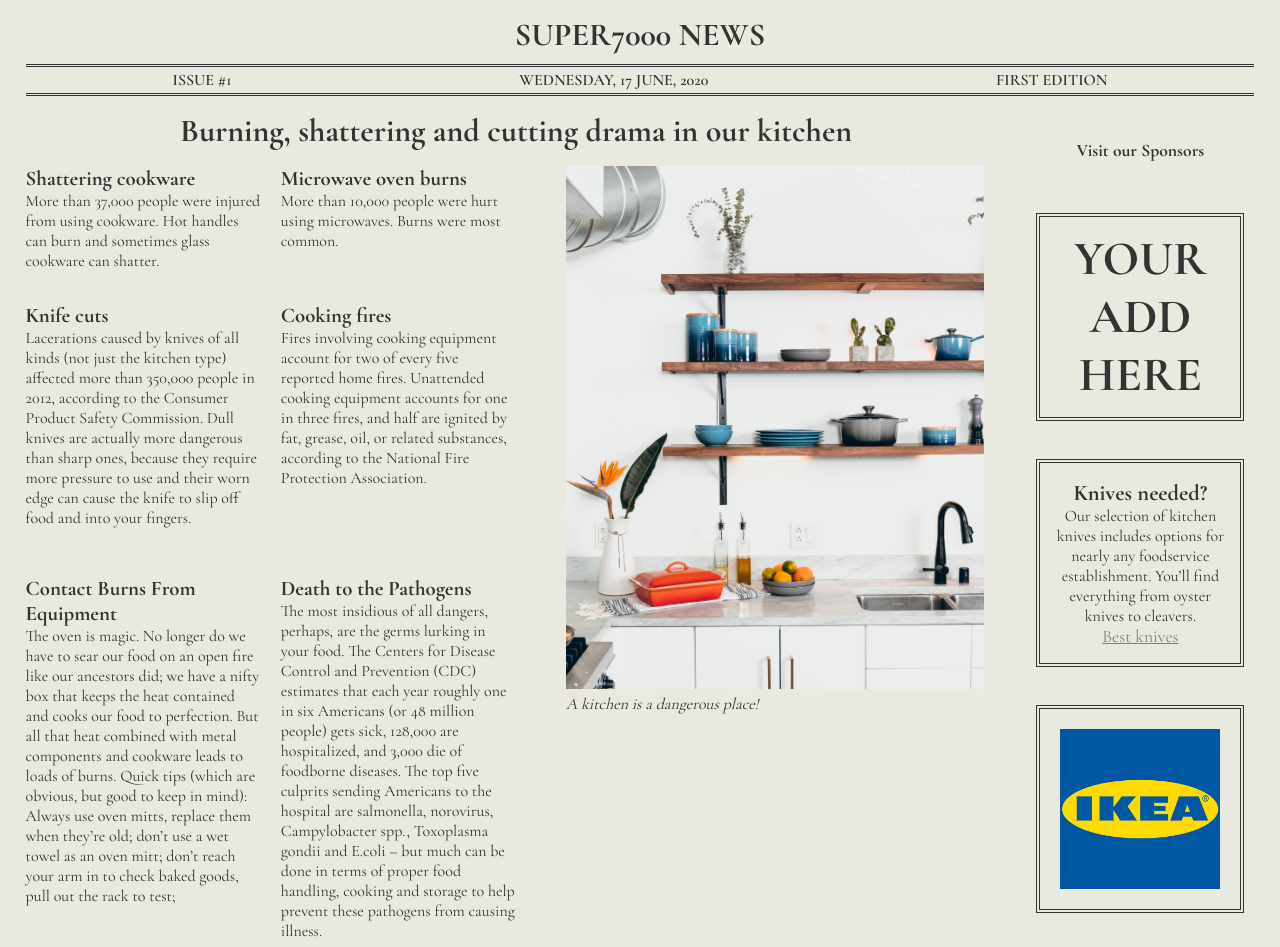
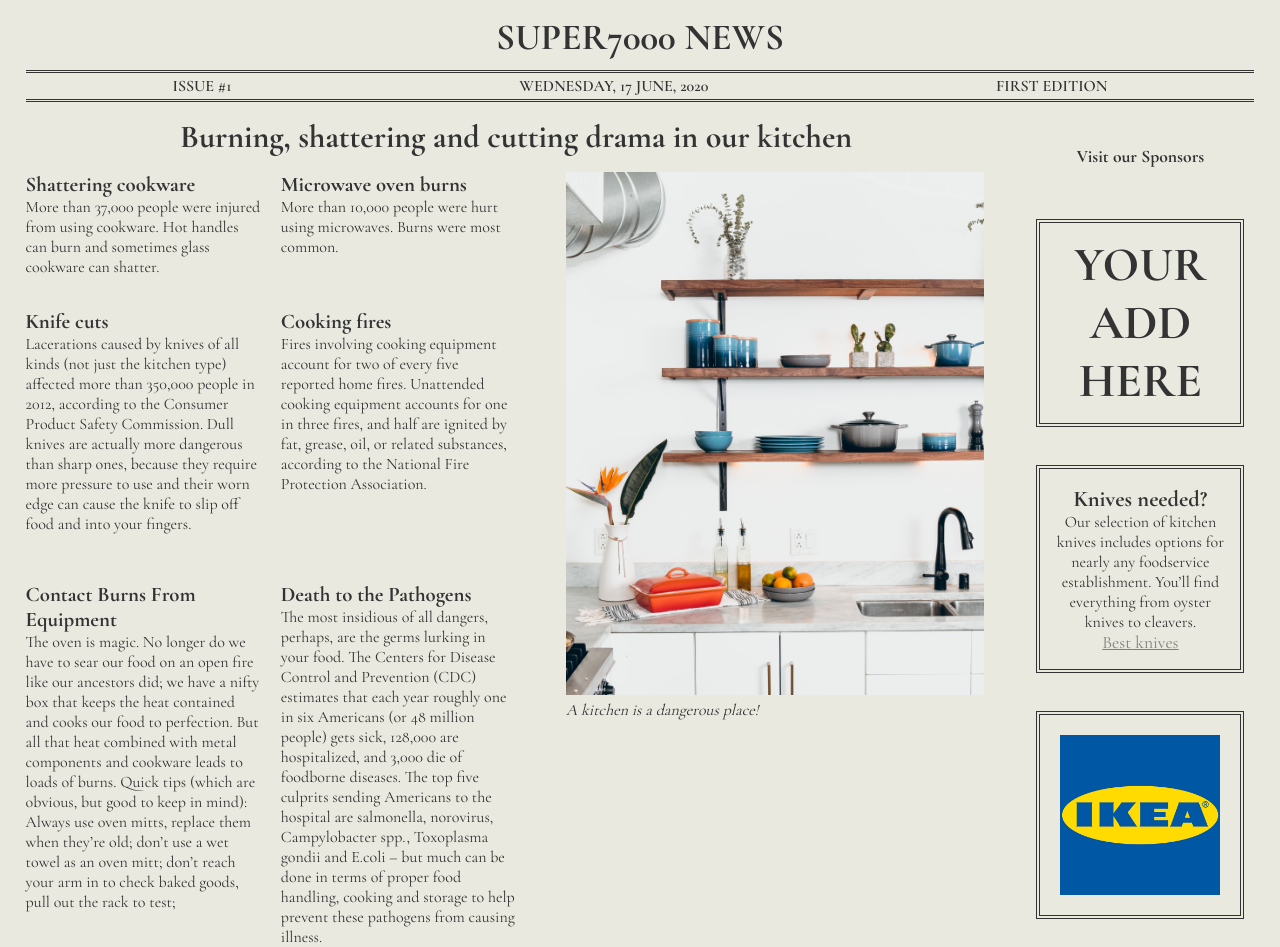
Before and after one commit to emabytes/newspaper_grid, a plain HTML site: page index.html in a window 1280 px wide. Drawn offline with nearby package versions, Linux system fonts and the light colour scheme.

Commit message:
title change

```diff
--- a/assets/css/style.css
+++ b/assets/css/style.css
@@ -19,7 +19,7 @@ header h1 {
     display: flex;
     justify-content: center;
     padding-bottom: 10px;
-    font-size: 2em;
+    font-size: 2.3em;
 }
 
 header ul {
--- a/index.html
+++ b/index.html
@@ -4,7 +4,7 @@
 <head>
     <meta charset="UTF-8">
     <meta name="viewport" content="width=device-width, initial-scale=1.0">
-    <title>Document</title>
+    <title>Newspaper Grid</title>
     <link rel="stylesheet" href="assets/css/style.css">
     <link href="https://fonts.googleapis.com/css2?family=Cormorant+Garamond:wght@400;600;700&display=swap"
         rel="stylesheet">
```
